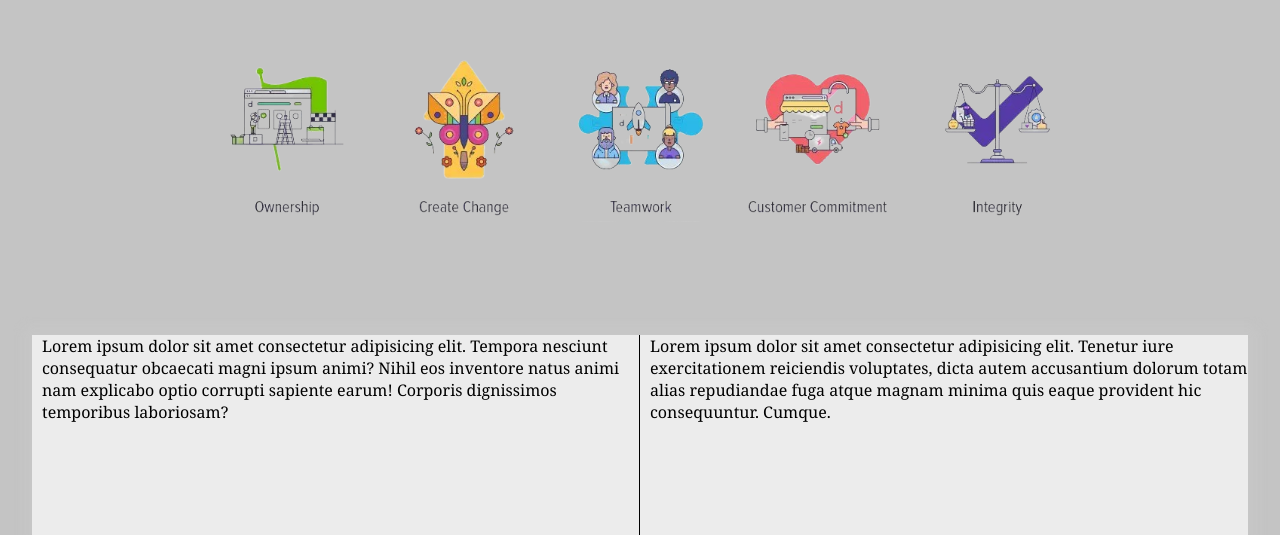
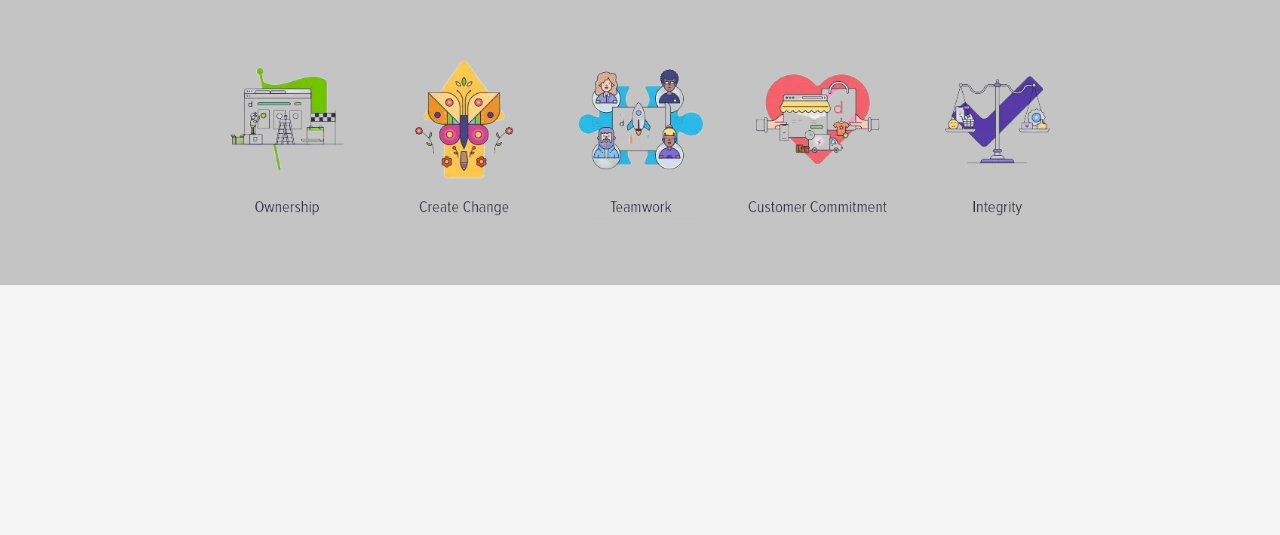
Before and after one commit to Muhammadaliraza879/commerece-website, a PHP site: page /AboutUs.html in a window 1280 px wide. Shown: the part 822-1357 px from the top of the page. After the commit the page ends 1107 px from the top, so only its background shows below. Run offline with PHP 8.4, Linux system fonts and the light colour scheme; some libraries are stand-ins or nearby versions.

Commit message:
feature: changes in styling

```diff
--- a/AboutUs.html
+++ b/AboutUs.html
@@ -69,25 +69,4 @@
       </div>
     </div>
   </body>
-  <!--Footer Section-->
-  <footer>
-    <div class="footer">
-      <div class="about-us">
-        <p>
-          Lorem ipsum dolor sit amet consectetur adipisicing elit. Tempora
-          nesciunt consequatur obcaecati magni ipsum animi? Nihil eos inventore
-          natus animi nam explicabo optio corrupti sapiente earum! Corporis
-          dignissimos temporibus laboriosam?
-        </p>
-      </div>
-      <div class="contact-us">
-        <p>
-          Lorem ipsum dolor sit amet consectetur adipisicing elit. Tenetur iure
-          exercitationem reiciendis voluptates, dicta autem accusantium dolorum
-          totam alias repudiandae fuga atque magnam minima quis eaque provident
-          hic consequuntur. Cumque.
-        </p>
-      </div>
-    </div>
-  </footer>
 </html>
--- a/index.html
+++ b/index.html
@@ -41,7 +41,7 @@
   <div class="body">
     <!--Carousel Section-->
     <div class="carousel">
-      <img src="./Images/pexels-ella-olsson-1640777.jpg" alt="carousel" style="max-height: 100%; width: 100%" />
+      <img src="./Images/cover.webp" alt="carousel" style="height: 450px; width: 100%" />
     </div>
     <!--Hot Deals Section-->
     <p class="ht-d">Hot Deals</p>
--- a/style.css
+++ b/style.css
@@ -118,9 +118,7 @@ body {
 }
 /** Carousel Section**/
 .body .carousel {
-  width: auto;
-  height: 300px;
-  margin: 25px 32px 8px 32px;
+  height: 400px;
   padding-top: 0x;
   border: 1px #aaa;
   background-color: white;
```
Also changed, not shown: ContactUs.html (+0 -21 lines), Images/cover pic.jpg (added), Images/cover.jpg (added), Images/cover.webp (added).
